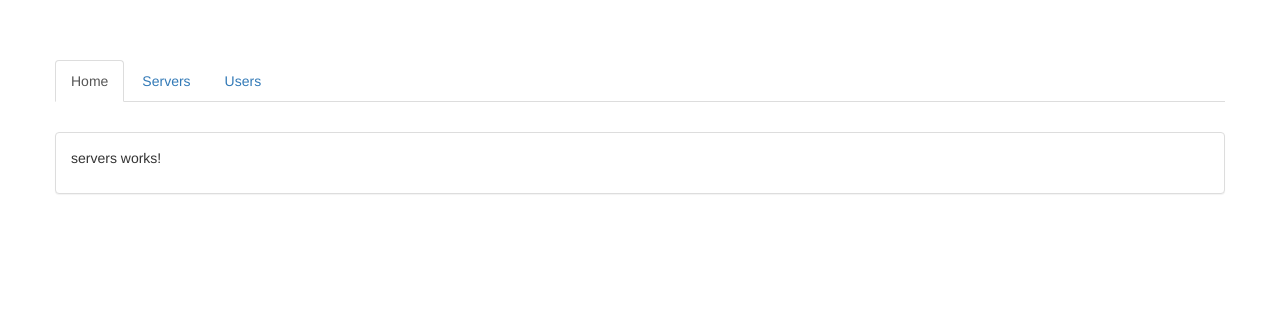
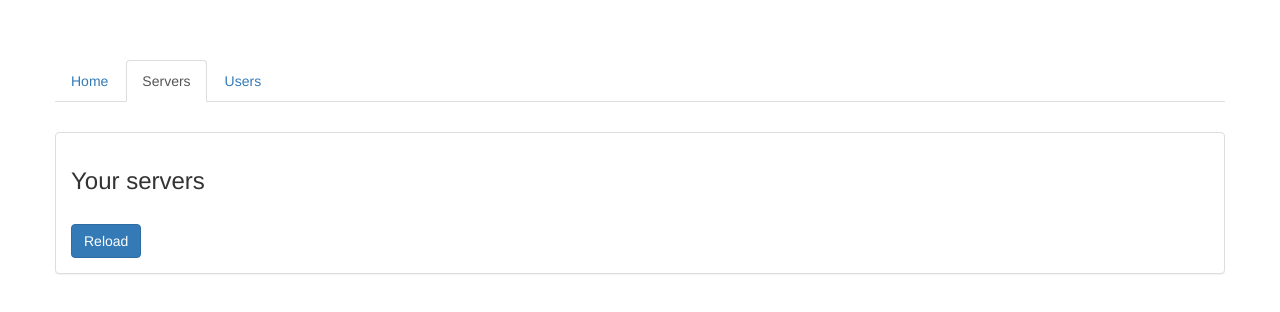
Before and after one commit to mwajdzik/course-angular, an Angular app in the folder E-Routing/: page /servers in a window 1280 px wide. Shown: the top 312 px of the page. Built offline with nearby package versions, Linux system fonts and the light colour scheme.

Commit message:
Routing. Mark selected route. Change route programmatically.

```diff
--- a/E-Routing/src/app/app.component.html
+++ b/E-Routing/src/app/app.component.html
@@ -2,9 +2,15 @@
   <div class="row" style="margin-bottom: 30px;">
     <div class="col-12-xs">
       <ul class="nav nav-tabs">
-        <li role="presentation" class="active"><a routerLink="/">Home</a></li>
-        <li role="presentation"><a routerLink="/servers">Servers</a></li>
-        <li role="presentation"><a routerLink="/users">Users</a></li>
+        <li role="presentation" routerLinkActive="active" [routerLinkActiveOptions]="{exact: true}">
+          <a routerLink="/">Home</a>
+        </li>
+        <li role="presentation" routerLinkActive="active">
+          <a routerLink="/servers">Servers</a>
+        </li>
+        <li role="presentation" routerLinkActive="active">
+          <a routerLink="/users">Users</a>
+        </li>
       </ul>
     </div>
   </div>
--- a/E-Routing/src/app/home/home.component.ts
+++ b/E-Routing/src/app/home/home.component.ts
@@ -1,11 +1,23 @@
 import {Component} from '@angular/core';
+import {Router} from '@angular/router';
 
 @Component({
   selector: 'app-home',
   template: `
-    <p>home works!</p>
+    <h3>Welcome to Server Manager</h3>
+    <p>Manage your servers and users</p>
+    <div style="margin-top: 30px;">
+      <button class="btn btn-primary" (click)="onLoadServers()">Load Server</button>
+    </div>
   `,
   styles: []
 })
 export class HomeComponent {
+
+  constructor(private router: Router) {
+  }
+
+  onLoadServers() {
+    this.router.navigate(['/servers']);
+  }
 }
--- a/E-Routing/src/app/servers/servers.component.ts
+++ b/E-Routing/src/app/servers/servers.component.ts
@@ -1,11 +1,23 @@
 import {Component} from '@angular/core';
+import {ActivatedRoute, Router} from '@angular/router';
 
 @Component({
   selector: 'app-servers',
   template: `
-    <p>servers works!</p>
+    <h3>Your servers</h3>
+    <div style="margin-top: 30px;">
+      <button class="btn btn-primary" (click)="onReload()">Reload</button>
+    </div>
   `,
   styles: []
 })
 export class ServersComponent {
+
+  constructor(private router: Router, private route: ActivatedRoute) {
+  }
+
+  onReload() {
+    // relative route (no '/servers')
+    this.router.navigate(['servers'], {relativeTo: this.route});
+  }
 }
--- a/E-Routing/src/app/users/users.component.ts
+++ b/E-Routing/src/app/users/users.component.ts
@@ -3,7 +3,7 @@ import {Component} from '@angular/core';
 @Component({
   selector: 'app-users',
   template: `
-    <p>users works!</p>
+    <h3>Your users</h3>
   `,
   styles: []
 })
```
Also changed, not shown: 1 other file (tests, documents, lock files or other folders).
